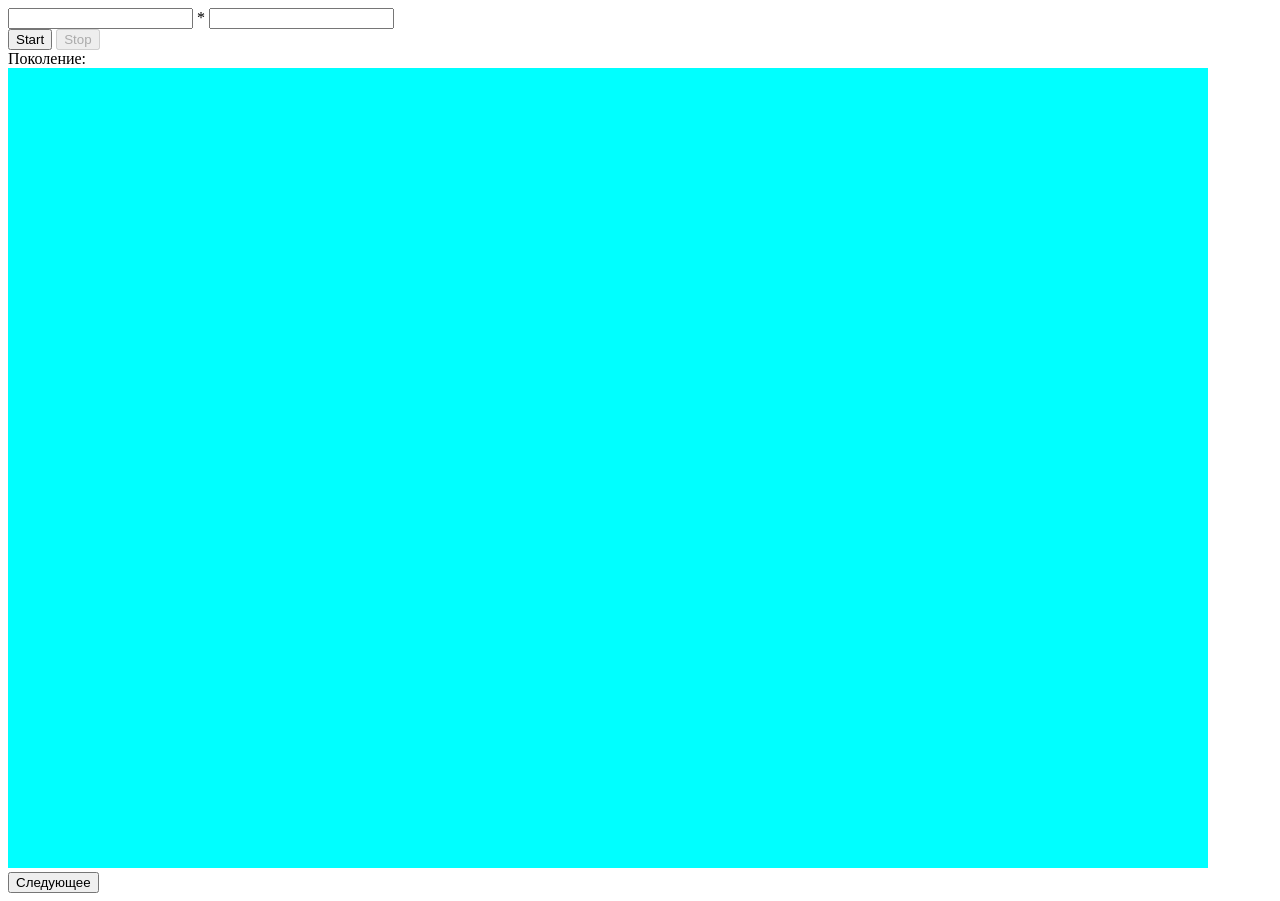
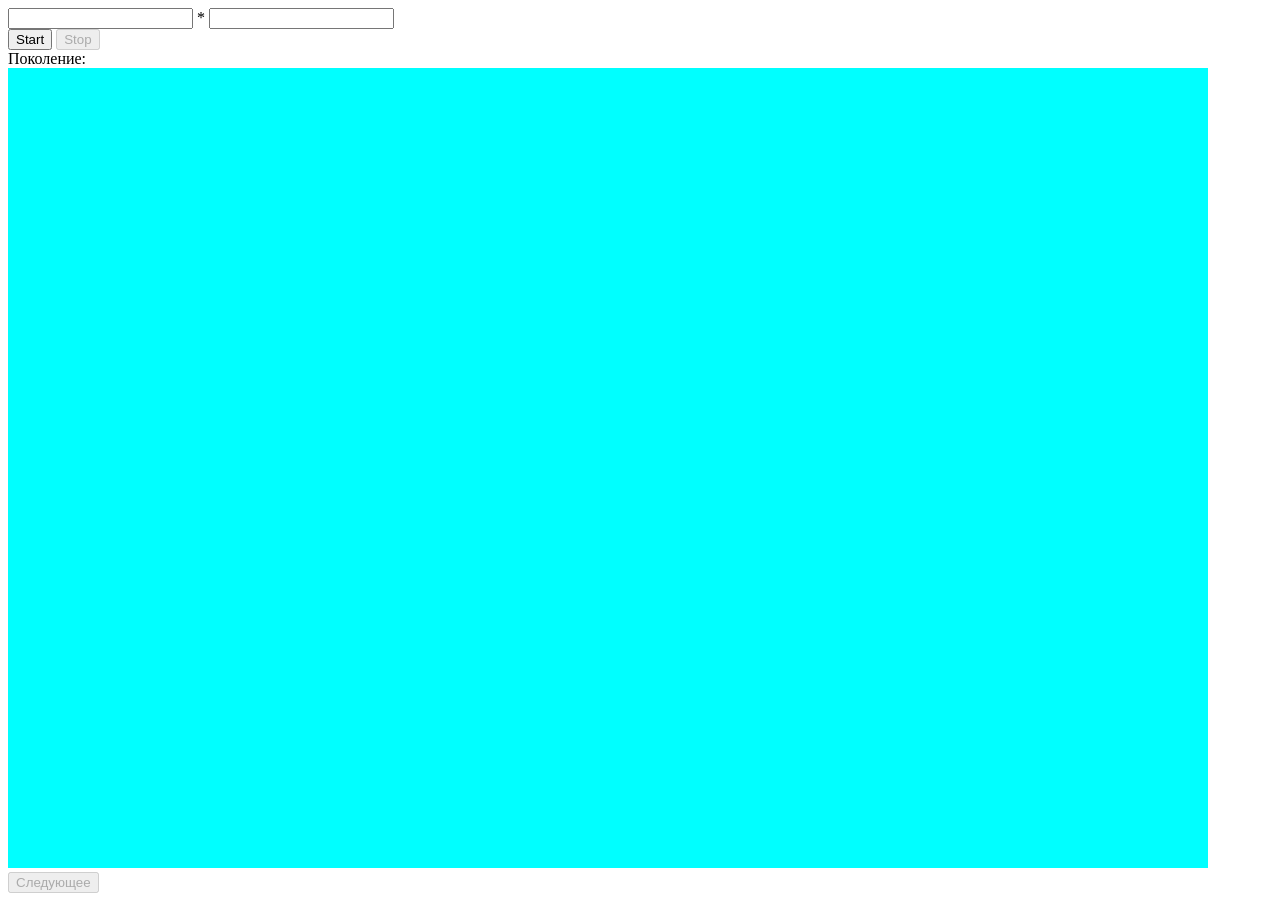
Before and after one commit to Peymer/life, a website: page public/index.html in a window 1280 px wide. Drawn offline with Linux system fonts and the light colour scheme.

Commit message:
modified:   public/index.html

```diff
--- a/public/index.html
+++ b/public/index.html
@@ -13,7 +13,7 @@
 
     Поколение:<div id="Generation"></div>
     <canvas id="myCanvas" width="1200" height="800" style="background: aqua; border: 0cap;"></canvas><br />
-    <button id="nextG" onclick="Next()">Следующее</button>
+    <button id="nextG" onclick="Next()" disabled>Следующее</button>
 
     <script>
         var sizeX, sizeY, pole, lenX, lenY, timer, Generation
```
